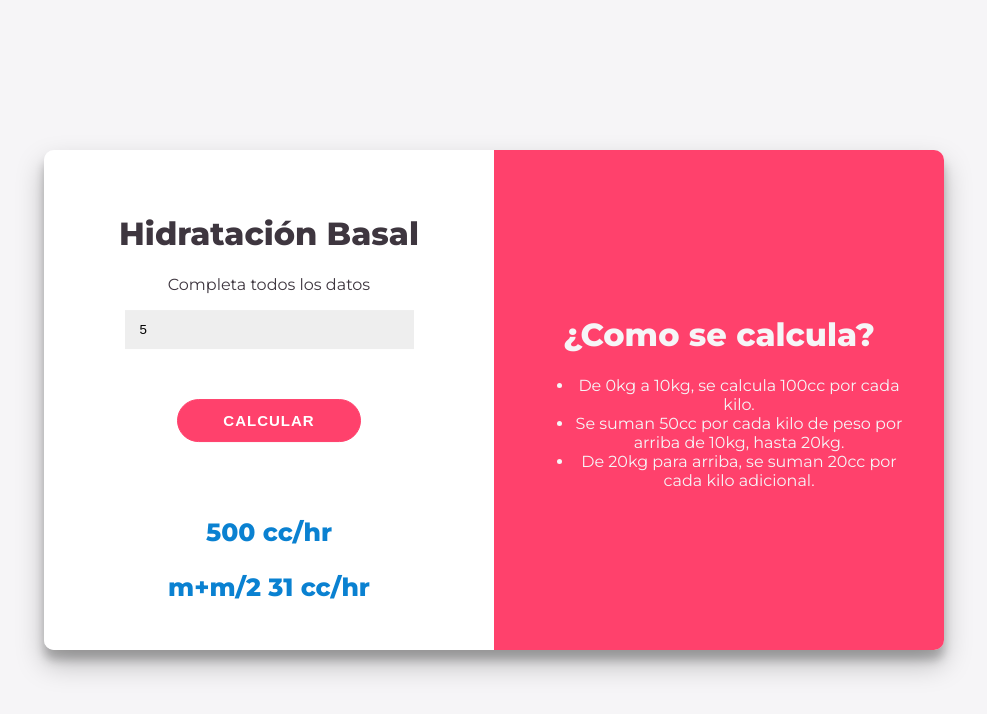
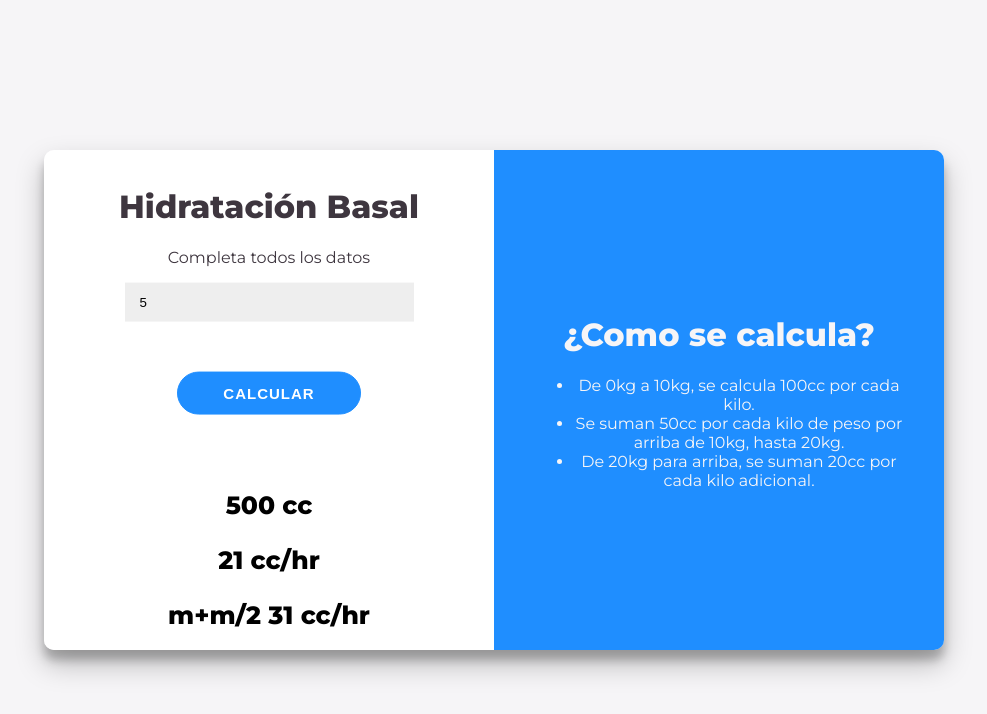
Before and after one commit to amswilli/calculadora-bootcamp, a plain HTML site: page index.html in a window 1280 px wide. Both pictures are taken after typing "5" into the empty fields and a click on the button "CALCULAR". Shown: the whole page, without its empty margins (146-1133 px from the left). Drawn offline with Linux system fonts and the light colour scheme.

Commit message:
Proyecto Calculadora de Hidratación terminado

```diff
--- a/index.html
+++ b/index.html
@@ -15,6 +15,7 @@
                         <input class="item" id="peso" type="number" placeholder="Peso en kg"/>
                         <p class="item" id="error">* Debe completar todos los datos</p>
                         <button class="item" id="calcular">Calcular</button>
+                        <p class="item resultado" id="vol">71cc/h</p>
                         <p class="item resultado" id="flu">71cc/h</p>
                         <p class="item resultado" id="man">m+m/2 : 105cc/h</p>
                 </div>
--- a/script.js
+++ b/script.js
@@ -1,12 +1,14 @@
 const CALCULAR = document.getElementById("calcular");
+const VOL = document.getElementById('vol')
 const FLU = document.getElementById("flu");
 const MAN = document.getElementById("man");
 const ERROR = document.getElementById("error");
 
 CALCULAR.addEventListener("click", () => {
-    const DATO = parseFloat(document.getElementById("peso").value);
+    const DATO = document.getElementById("peso").value;
     if(DATO <= 0){
         ERROR.style.display = 'block';
+        VOL.style.display = 'none'
         FLU.style.display = 'none';
         MAN.style.display = 'none';
     } else {
@@ -14,22 +16,24 @@ CALCULAR.addEventListener("click", () => {
         if (DATO <= 30) {
             let flujo = calcFlujo(DATO);
             let mantenimiento = flujo / 24;
-            FLU.innerHTML = parseInt(flujo) + ' cc/hr';
-            MAN.innerHTML = 'm+m/2 ' + parseInt(mantenimiento * 1.5) + ' cc/hr';
+            VOL.innerHTML = flujo + ' cc'
+            FLU.innerHTML = Math.round(mantenimiento) + ' cc/hr';
+            MAN.innerHTML = 'm+m/2 ' + Math.round(mantenimiento * 1.5) + ' cc/hr';
+            VOL.style.display = 'block'
             FLU.style.display = 'block';
             MAN.style.display = 'block';
         } else {
-            let  superCorp1 = (((DATO * 4) + 7) / (DATO + 90) * 1500);
-            let  superCorp2 = (((DATO * 4) + 7) / (DATO + 90) * 2000);
-            FLU.innerHTML = parseInt(superCorp1) + ' cc/hr o '+ parseInt(superCorp2) + ' cc/hr';
-            FLU.style.display = 'block';
+            let superCorporal = calcSuperficieCorporal(DATO);
+            VOL.innerHTML = Math.round(superCorporal * 1500) + ' cc o ' + Math.round(superCorporal * 2000) + ' cc';
+            VOL.style.display = 'block'
+            FLU.style.display = 'none';
             MAN.style.display = 'none';
         }
     }
 });
 
 function calcFlujo(peso){
-    let resto = peso;
+    let resto = parseInt(peso);
     let flujo = 0;
     if (resto > 20 && resto <= 30) {
         resto = (peso - 20) * 20;
@@ -42,3 +46,9 @@ function calcFlujo(peso){
     }
     return flujo;
 }
+
+function calcSuperficieCorporal(peso){
+    let resto = parseInt(peso);
+    let superCorp = ((resto * 4) + 7) / (resto + 90);
+    return superCorp;
+}
--- a/style.css
+++ b/style.css
@@ -30,7 +30,7 @@ body {
 }
 
 #detalle {
-    background: #FF416C;
+    background: #1f8eff;
     color: #f6f5f7;
     /* Con estas 3 lineas vamos a hacer que los divs queden lado a lado */
     width: 50%;
@@ -59,8 +59,8 @@ button{
     font-weight: bold;
     padding: 12px 45px;
     border-radius: 30px;
-    background-color: #FF416C;
-    border: 1px solid #FF416C;
+    background-color: #1f8eff;
+    border: 1px solid #1f8eff;
     color: #FFFFFF;
     text-transform: uppercase;
     letter-spacing: 1px;
@@ -79,7 +79,7 @@ button:active{
 }
 
 .resultado{
-    color: #0A81D1;
+    color: #000000;
     font-weight: bold;
     font-size: 25px;
     margin-bottom: 5px;
```
